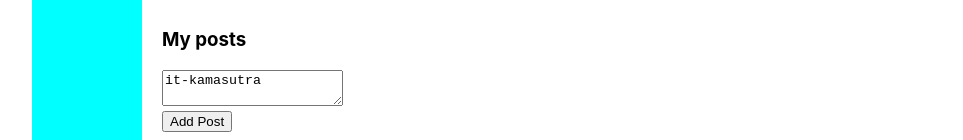
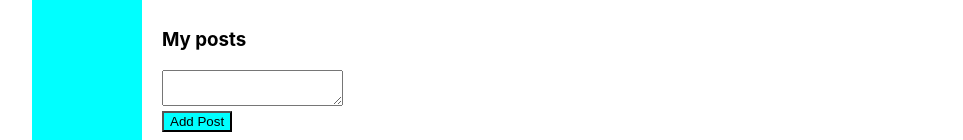
Before and after one commit to Sok0l/kamasutra, a React (Create React App) app: page /profile in a window 1280 px wide. Shown: the part 794-934 px from the top of the page, without its empty margins (158-1121 px from the left). Built offline with nearby package versions, Linux system fonts and the light colour scheme; grey boxes are pictures that could not be loaded.

Commit message:
refactoring: make dispatch in the store

```diff
--- a/src/App.js
+++ b/src/App.js
@@ -25,9 +25,7 @@ function App(props) {
               element={
                 <Profile
                   postData={props.state.profilePage.postData}
-                  addPost={props.addPost}
-                  updateNewPostText={props.updateNewPostText}
-                  newPostText={props.state.profilePage.newPostText}
+                  dispatch={props.dispatch}
                 />
               }
             />
@@ -37,8 +35,7 @@ function App(props) {
                 <Dialogs
                   dialogsData={props.state.dialogsPage.dialogsData}
                   messages={props.state.dialogsPage.messages}
-                  addMessage={props.addMessage}
-                  updateNewMessageText={props.updateNewMessageText}
+                  dispatch={props.dispatch}
                 />
               }
             />
--- a/src/components/Dialogs/Dialogs.jsx
+++ b/src/components/Dialogs/Dialogs.jsx
@@ -15,13 +15,13 @@ const Dialogs = (props) => {
   let textMessage = React.createRef();
 
   let addMessage = () => {
-    let text = textMessage.current.value;
-    props.addMessage(text);
+    props.dispatch({ type: "ADD-MESSAGE" });
   };
   let onMessageChange = () => {
     let text = textMessage.current.value;
-    props.updateNewMessageText(text);
+    props.dispatch({ type: "UPDATE-NEW-MESSAGE-TEXT", newMessage: text });
   };
+
   return (
     <div className={s.dialogs}>
       <div className={s.dialogsItem}>{dialogsElevtyns}</div>
@@ -30,8 +30,10 @@ const Dialogs = (props) => {
         ref={textMessage}
         onChange={onMessageChange}
         value={props.newTextMessages}
-      ></textarea>
-      <button className={s.buttonPrimariRecalor} onClick={addMessage}>Add message</button>
+      />
+      <button className={s.buttonPrimariRecalor} onClick={addMessage}>
+        Add message
+      </button>
     </div>
   );
 };
--- a/src/components/Profile/MyPosts/MyPosts.jsx
+++ b/src/components/Profile/MyPosts/MyPosts.jsx
@@ -9,13 +9,12 @@ const MyPosts = (props) => {
   let newPostElement = React.createRef();
 
   let addPost = () => {
-    let text = newPostElement.current.value;
-    props.addPost(text);
+    props.dispatch({ type: "ADD-POST" });
   };
 
   let onPostChange = () => {
     let text = newPostElement.current.value;
-    props.updateNewPostText(text);
+    props.dispatch({ type: "UPDATE-NEW-POST-TEXT", newText: text });
   };
 
   return (
@@ -30,7 +29,9 @@ const MyPosts = (props) => {
           />
         </div>
         <div>
-          <button onClick={addPost}>Add Post</button>
+          <button className={s.buttonPrimariRecalor} onClick={addPost}>
+            Add Post
+          </button>
         </div>
       </div>
       <div className={s.posts}></div>
--- a/src/components/Profile/MyPosts/MyPosts.module.css
+++ b/src/components/Profile/MyPosts/MyPosts.module.css
@@ -5,3 +5,6 @@
 .posts{
 margin-top: 10px;
 }
+.buttonPrimariRecalor {
+    background: aqua;
+}
--- a/src/components/Profile/Profile.jsx
+++ b/src/components/Profile/Profile.jsx
@@ -7,12 +7,7 @@ const Profile = (props) => {
   return (
     <div>
       <ProfileInfo />
-      <MyPosts
-        data={props.postData}
-        addPost={props.addPost}
-        newPostText={props.newPostText}
-        updateNewPostText={props.updateNewPostText}
-      />
+      <MyPosts data={props.postData} dispatch={props.dispatch} />
     </div>
   );
 };
--- a/src/index.js
+++ b/src/index.js
@@ -9,13 +9,7 @@ const root = ReactDOM.createRoot(document.getElementById("root"));
 let rerenderEntireTree = (state) => {
   root.render(
     <React.StrictMode>
-      <App
-        state={state}
-        addPost={store.addPost.bind(store)}
-        updateNewPostText={store.updateNewPostText.bind(store)}
-        addMessage={store.addMessage.bind(store)}
-        updateNewMessageText={store.updateNewMessageText.bind(store)}
-      />
+      <App state={state} dispatch={store.dispatch.bind(store)} />
     </React.StrictMode>
   );
 };
```
Also changed, not shown: src/redux/state.js.
